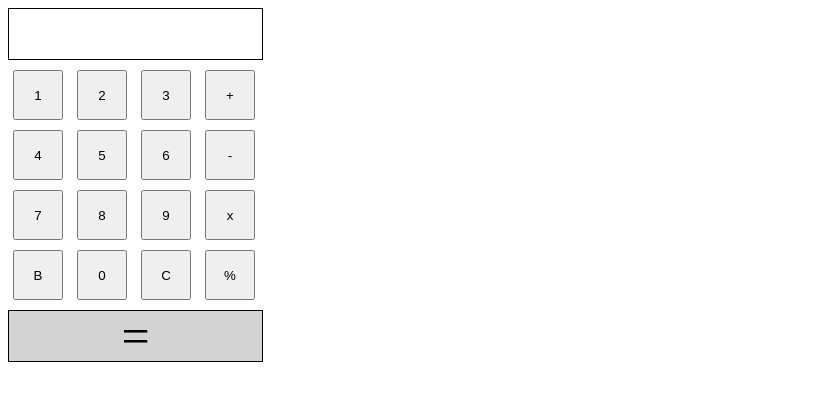
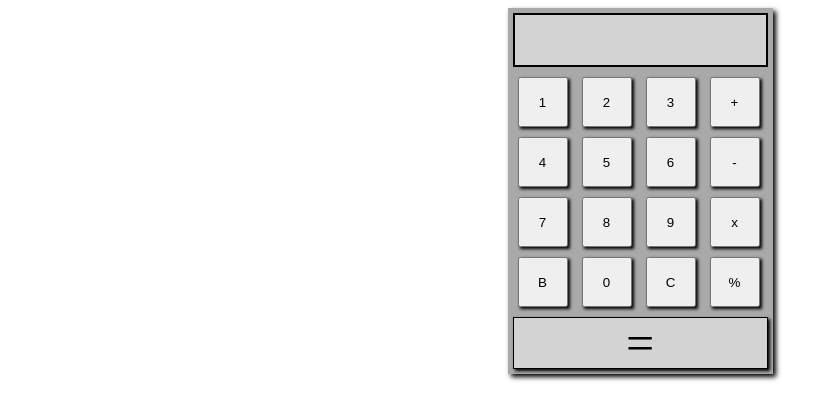
Before and after one commit to CuddlyShark-ds/js-calculator, a plain HTML site: page index.html in a window 1280 px wide. Shown: the whole page, without its empty margins (0-835 px from the left). Drawn offline with Linux system fonts and the light colour scheme.

Commit message:
style calculator
add style in the css file to finish the UI UX
of the calculators body/layout.

```diff
--- a/style.css
+++ b/style.css
@@ -1,18 +1,26 @@
+body{
+    display: flex;
+    justify-content: center;
+}
+
 .outerCalculator{
-
+    max-width: 255px;
+    padding: 5px;
+    background-color: darkgray;
+    box-shadow: 3px 3px 5px;
 }
 
 .calculatorContainer{
     display: flex;
     flex-direction: column;
-    flex-wrap: wrap;
     gap: 5px;
     max-width: 255px;
 }
 
 .display{
     height: 50px;
-    border: 1px solid black;
+    border: 2px solid black;
+    background-color: lightgray;
 }
 
 .btnContainer{
@@ -23,6 +31,7 @@
     height: 50px;
     width: 50px;
     margin: 5px;
+    box-shadow: 2px 2px 3px;
 }
 
 .calculateBtn{
@@ -30,6 +39,7 @@
     height: 50px;
     background-color: lightgrey;
     border: 1px solid black;
+    box-shadow: 2px 2px 3px;
     justify-content: center;
     align-items: center;
     font-size: 50px;
```
